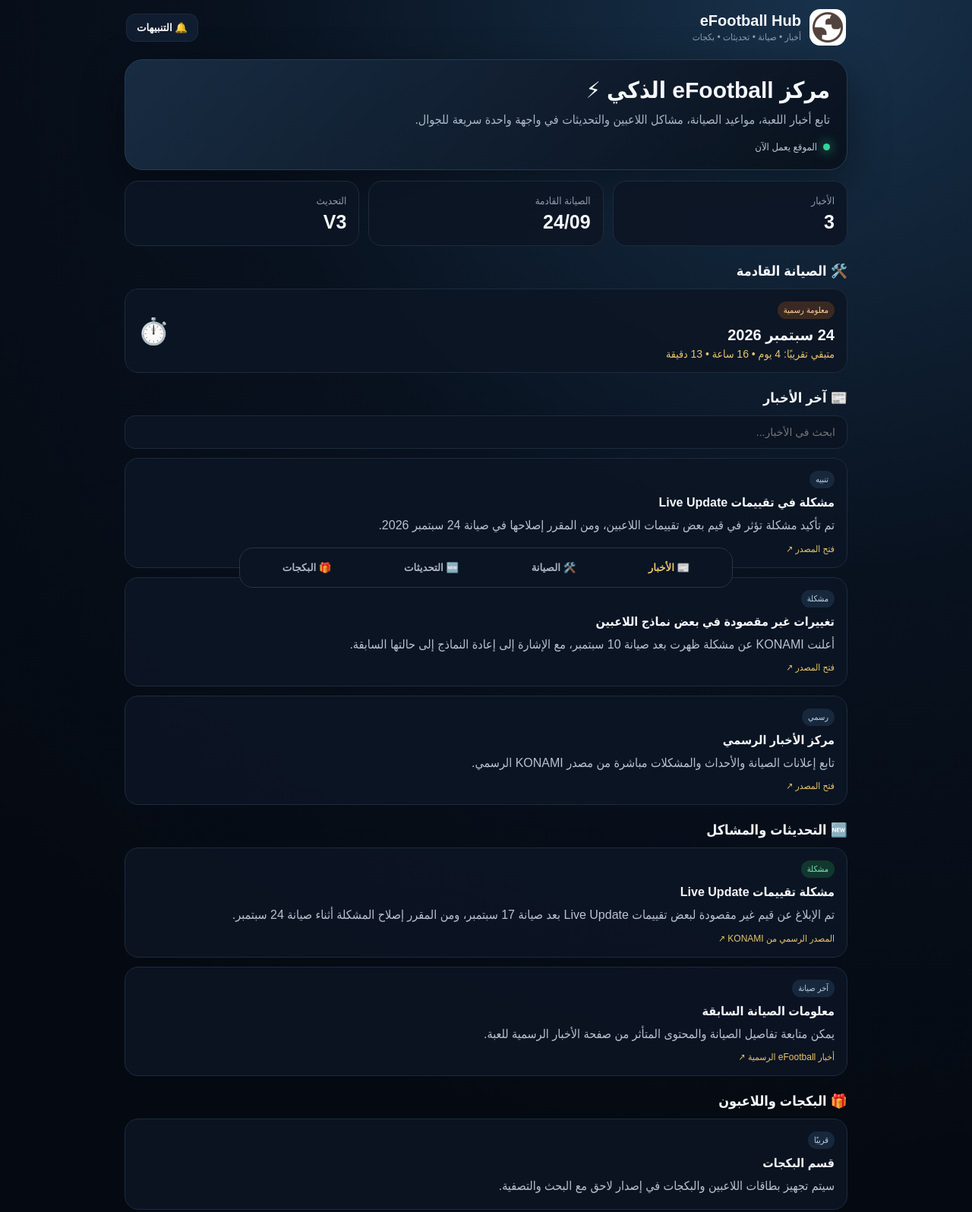
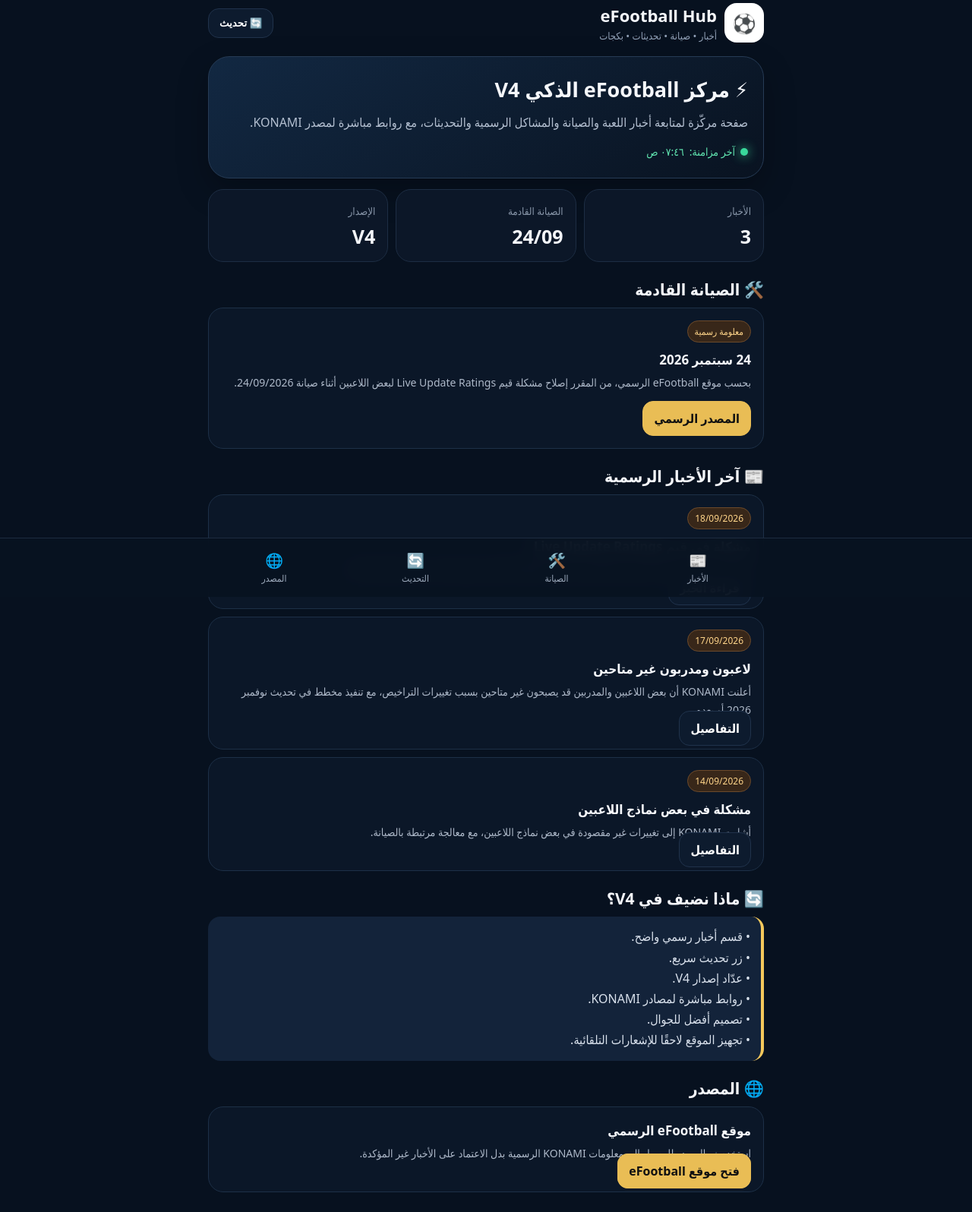
Before and after one commit to bndhmansyd85-creator/efootball-hub, a website: page index.html in a window 1280 px wide. Shown: the part 14-1610 px from the top of the page at 76% size. Drawn offline with Linux system fonts and the light colour scheme.

Commit message:
Add files via upload

```diff
--- a/index.html
+++ b/index.html
@@ -2,115 +2,107 @@
 <html lang="ar" dir="rtl">
 <head>
 <meta charset="utf-8">
-<meta name="viewport" content="width=device-width,initial-scale=1,viewport-fit=cover">
-<meta name="theme-color" content="#07111f">
-<meta name="description" content="eFootball Hub — أخبار eFootball والصيانة والتحديثات والبكجات">
-<title>eFootball Hub V3</title>
+<meta name="viewport" content="width=device-width,initial-scale=1">
+<meta name="theme-color" content="#08111f">
+<title>eFootball Hub V4</title>
 <style>
-:root{--bg:#050a12;--panel:#0c1524;--panel2:#101d30;--text:#f5f7fb;--muted:#8e9bad;--gold:#e6c56b;--green:#35d39a;--red:#ff667d;--line:#1d2b3e}
-*{box-sizing:border-box} body{margin:0;background:radial-gradient(circle at 85% 0,#18324b 0,#08111e 38%,#050a12 75%);color:var(--text);font-family:Arial,Tahoma,sans-serif;min-height:100vh}
-.wrap{max-width:980px;margin:auto;padding:18px 14px 90px}.top{display:flex;align-items:center;justify-content:space-between;gap:12px;padding:8px 2px 18px}
-.brand{display:flex;align-items:center;gap:11px}.brand img{width:48px;height:48px;border-radius:14px;object-fit:cover}.brand b{font-size:20px}.brand span{display:block;color:var(--muted);font-size:12px;margin-top:3px}
-button{border:0;color:var(--text);background:var(--panel2);border:1px solid var(--line);padding:10px 13px;border-radius:12px;cursor:pointer;font-weight:700}
-.hero{background:linear-gradient(135deg,rgba(25,45,68,.95),rgba(9,17,29,.98));border:1px solid #263b54;border-radius:24px;padding:22px;box-shadow:0 18px 55px #0006}
-.hero h1{margin:0 0 8px;font-size:30px}.hero p{margin:0;color:#aab6c6;line-height:1.7}
-.status{display:flex;align-items:center;gap:8px;margin-top:15px;color:#b8c5d5;font-size:13px}.dot{width:9px;height:9px;border-radius:50%;background:var(--green);box-shadow:0 0 15px var(--green)}
-.grid{display:grid;grid-template-columns:repeat(3,1fr);gap:12px;margin:14px 0}.stat,.card{background:rgba(12,21,36,.88);border:1px solid var(--line);border-radius:18px;padding:16px}.stat strong{display:block;font-size:25px;margin-top:5px}.stat small,.muted{color:var(--muted)}
-.section{margin-top:22px}.section h2{font-size:18px;margin:0 0 12px}.cards{display:grid;gap:12px}.card h3{margin:0 0 8px;font-size:16px}.card p{color:#b7c2d0;line-height:1.65;margin:0}.tag{display:inline-block;font-size:11px;padding:5px 8px;border-radius:999px;background:#17283d;color:#bcd0e5;margin-bottom:9px}.tag.live{background:#12372e;color:#72e5b7}.tag.warn{background:#3a2922;color:#ffd09a}
-.maintenance{display:flex;align-items:center;justify-content:space-between;gap:15px}.date{font-size:20px;font-weight:800}.count{font-variant-numeric:tabular-nums;color:var(--gold);font-size:14px;margin-top:5px}
-.nav{position:fixed;bottom:12px;left:50%;transform:translateX(-50%);width:min(650px,calc(100% - 24px));display:flex;justify-content:space-around;background:#0b1523ee;backdrop-filter:blur(14px);border:1px solid #25364a;border-radius:18px;padding:8px;z-index:5}.nav button{background:transparent;border:0;color:#a9b6c7}.nav button.active{color:var(--gold)}
-.search{width:100%;padding:13px 15px;background:#0a1422;border:1px solid var(--line);border-radius:14px;color:#fff;outline:0;font-size:14px;margin-bottom:12px}
-.footer{text-align:center;color:#667386;font-size:11px;margin-top:30px;line-height:1.7}
-a{color:inherit;text-decoration:none}.source{display:inline-block;margin-top:10px;color:var(--gold);font-size:12px}
-@media(max-width:650px){.grid{grid-template-columns:1fr 1fr}.hero h1{font-size:25px}.maintenance{align-items:flex-start;flex-direction:column}}
-@media(max-width:420px){.grid{grid-template-columns:1fr}.wrap{padding-left:11px;padding-right:11px}}
+*{box-sizing:border-box}body{margin:0;font-family:system-ui,-apple-system,"Segoe UI",Tahoma,Arial;background:#07111f;color:#f5f7fb}
+a{text-decoration:none;color:inherit}.wrap{max-width:760px;margin:auto;padding:18px 14px 90px}
+header{display:flex;align-items:center;justify-content:space-between;gap:12px;margin-bottom:18px}
+.brand{display:flex;align-items:center;gap:10px}.logo{width:52px;height:52px;border-radius:16px;background:#fff;display:grid;place-items:center;color:#152238;font-size:25px;font-weight:900}
+.brand h1{font-size:22px;margin:0}.brand p{margin:3px 0 0;color:#91a0b6;font-size:13px}
+button,.chip{border:1px solid #20324b;background:#0d1b2e;color:#fff;border-radius:14px;padding:11px 14px;font-weight:700}
+.hero{background:linear-gradient(145deg,#122842,#091321);border:1px solid #263b55;border-radius:28px;padding:24px 20px;margin-bottom:14px;box-shadow:0 16px 40px #0004}
+.hero h2{font-size:27px;margin:0 0 10px}.hero p{color:#b4c0d1;line-height:1.9;margin:0}.live{display:inline-flex;align-items:center;gap:7px;color:#61e6b1;margin-top:14px;font-size:14px}.dot{width:10px;height:10px;background:#39d89b;border-radius:50%;box-shadow:0 0 14px #39d89b}
+.grid{display:grid;grid-template-columns:repeat(3,1fr);gap:10px;margin:12px 0 20px}.stat{background:#0c1728;border:1px solid #1d2d43;border-radius:20px;padding:16px}.stat small{color:#8997aa}.stat b{display:block;font-size:25px;margin-top:6px}
+.section{margin-top:22px}.section h3{font-size:21px;margin:0 0 10px}.card{background:#0b1728;border:1px solid #1d3047;border-radius:20px;padding:16px;margin:10px 0}.tag{display:inline-block;font-size:12px;color:#ffd58a;background:#382719;border:1px solid #6c4a2b;padding:5px 9px;border-radius:99px;margin-bottom:8px}.card h4{margin:3px 0 7px;font-size:17px}.card p{margin:0;color:#aeb9c9;line-height:1.75;font-size:14px}.card .date{color:#73849a;font-size:12px;margin-top:9px}
+.notice{background:#13233a;border-right:4px solid #f4c85b;border-radius:16px;padding:13px 14px;line-height:1.7;color:#d9e1ec}
+.actions{display:flex;gap:8px;flex-wrap:wrap;margin-top:12px}.primary{background:#e9bd55;color:#111;border-color:#e9bd55}
+footer{position:fixed;bottom:0;left:0;right:0;background:#081321ee;backdrop-filter:blur(12px);border-top:1px solid #1d2c40}.nav{max-width:760px;margin:auto;display:grid;grid-template-columns:repeat(4,1fr);padding:8px}.nav a{text-align:center;color:#9eabbd;font-size:12px;padding:8px}.nav a b{display:block;color:#f3f6fb;font-size:19px;margin-bottom:2px}
+@media(max-width:560px){.grid{grid-template-columns:1fr}.hero h2{font-size:24px}}
 </style>
 </head>
 <body>
 <div class="wrap">
-  <header class="top">
-    <div class="brand">
-      <img src="logo.png" alt="eFootball Hub">
-      <div><b>eFootball Hub</b><span>أخبار • صيانة • تحديثات • بكجات</span></div>
-    </div>
-    <button id="notifyBtn">🔔 التنبيهات</button>
+<header>
+  <div class="brand"><div class="logo">⚽</div><div><h1>eFootball Hub</h1><p>أخبار • صيانة • تحديثات • بكجات</p></div></div>
+  <button onclick="location.reload()">🔄 تحديث</button>
 </header>
 
 <section class="hero">
-    <h1>مركز eFootball الذكي ⚡</h1>
-    <p>تابع أخبار اللعبة، مواعيد الصيانة، مشاكل اللاعبين والتحديثات في واجهة واحدة سريعة للجوال.</p>
-    <div class="status"><i class="dot"></i><span id="statusText">الموقع يعمل الآن</span></div>
+  <h2>⚡ مركز eFootball الذكي V4</h2>
+  <p>صفحة مركّزة لمتابعة أخبار اللعبة والصيانة والمشاكل الرسمية والتحديثات، مع روابط مباشرة لمصدر KONAMI.</p>
+  <div class="live"><span class="dot"></span> آخر مزامنة: <span id="sync">الآن</span></div>
 </section>
 
 <div class="grid">
-    <div class="stat"><small>الأخبار</small><strong id="newsCount">3</strong></div>
-    <div class="stat"><small>الصيانة القادمة</small><strong>24/09</strong></div>
-    <div class="stat"><small>التحديث</small><strong>V3</strong></div>
+  <div class="stat"><small>الأخبار</small><b>3</b></div>
+  <div class="stat"><small>الصيانة القادمة</small><b>24/09</b></div>
+  <div class="stat"><small>الإصدار</small><b>V4</b></div>
 </div>
 
 <section class="section" id="maintenance">
-    <h2>🛠️ الصيانة القادمة</h2>
-    <div class="card maintenance">
-      <div><span class="tag warn">معلومة رسمية</span><div class="date">24 سبتمبر 2026</div><div class="count" id="countdown">جارٍ حساب الموعد...</div></div>
-      <div style="font-size:34px">⏱️</div>
+<h3>🛠️ الصيانة القادمة</h3>
+<div class="card">
+<span class="tag">معلومة رسمية</span>
+<h4>24 سبتمبر 2026</h4>
+<p>بحسب موقع eFootball الرسمي، من المقرر إصلاح مشكلة قيم Live Update Ratings لبعض اللاعبين أثناء صيانة 24/09/2026.</p>
+<div class="actions"><a class="chip primary" href="https://www.konami.com/efootball/en-us/topic/news/5872" target="_blank">المصدر الرسمي</a></div>
 </div>
 </section>
 
 <section class="section" id="news">
-    <h2>📰 آخر الأخبار</h2>
-    <input id="search" class="search" placeholder="ابحث في الأخبار...">
-    <div class="cards" id="newsList"></div>
+<h3>📰 آخر الأخبار الرسمية</h3>
+<div class="card">
+<span class="tag">18/09/2026</span>
+<h4>مشكلة في قيم Live Update Ratings</h4>
+<p>تم تأكيد مشكلة تؤثر على قيم بعض اللاعبين، وذكرت KONAMI أنها ستُصلح خلال صيانة 24/09/2026.</p>
+<a class="chip" href="https://www.konami.com/efootball/en-us/topic/news/5872" target="_blank">قراءة الخبر</a>
+</div>
+<div class="card">
+<span class="tag">17/09/2026</span>
+<h4>لاعبون ومدربون غير متاحين</h4>
+<p>أعلنت KONAMI أن بعض اللاعبين والمدربين قد يصبحون غير متاحين بسبب تغييرات التراخيص، مع تنفيذ مخطط في تحديث نوفمبر 2026 أو بعده.</p>
+<a class="chip" href="https://www.konami.com/efootball/en/topic/news/5846" target="_blank">التفاصيل</a>
+</div>
+<div class="card">
+<span class="tag">14/09/2026</span>
+<h4>مشكلة في بعض نماذج اللاعبين</h4>
+<p>أشارت KONAMI إلى تغييرات غير مقصودة في بعض نماذج اللاعبين، مع معالجة مرتبطة بالصيانة.</p>
+<a class="chip" href="https://www.konami.com/efootball/en/topic/news/5835" target="_blank">التفاصيل</a>
+</div>
 </section>
 
 <section class="section" id="updates">
-    <h2>🆕 التحديثات والمشاكل</h2>
-    <div class="cards">
-      <article class="card"><span class="tag live">مشكلة</span><h3>مشكلة تقييمات Live Update</h3><p>تم الإبلاغ عن قيم غير مقصودة لبعض تقييمات Live Update بعد صيانة 17 سبتمبر، ومن المقرر إصلاح المشكلة أثناء صيانة 24 سبتمبر.</p><a class="source" href="https://www.konami.com/efootball/ar/topic/news/5872" target="_blank" rel="noopener">المصدر الرسمي من KONAMI ↗</a></article>
-      <article class="card"><span class="tag">آخر صيانة</span><h3>معلومات الصيانة السابقة</h3><p>يمكن متابعة تفاصيل الصيانة والمحتوى المتأثر من صفحة الأخبار الرسمية للعبة.</p><a class="source" href="https://www.konami.com/efootball/ar/topic/news/" target="_blank" rel="noopener">أخبار eFootball الرسمية ↗</a></article>
+<h3>🔄 ماذا نضيف في V4؟</h3>
+<div class="notice">
+• قسم أخبار رسمي واضح.<br>
+• زر تحديث سريع.<br>
+• عدّاد إصدار V4.<br>
+• روابط مباشرة لمصادر KONAMI.<br>
+• تصميم أفضل للجوال.<br>
+• تجهيز الموقع لاحقًا للإشعارات التلقائية.
 </div>
 </section>
 
-  <section class="section" id="packs">
-    <h2>🎁 البكجات واللاعبون</h2>
-    <div class="card"><span class="tag">قريبًا</span><h3>قسم البكجات</h3><p>سيتم تجهيز بطاقات اللاعبين والبكجات في إصدار لاحق مع البحث والتصفية.</p></div>
+<section class="section" id="source">
+<h3>🌐 المصدر</h3>
+<div class="card">
+<h4>موقع eFootball الرسمي</h4>
+<p>استخدم زر المصدر للوصول إلى معلومات KONAMI الرسمية بدل الاعتماد على الأخبار غير المؤكدة.</p>
+<a class="chip primary" href="https://www.konami.com/efootball/" target="_blank">فتح موقع eFootball</a>
+</div>
 </section>
-
-  <div class="footer">eFootball Hub V3 • تطبيق معلوماتي غير رسمي • eFootball™ علامة تجارية مملوكة لـ KONAMI</div>
 </div>
 
-<nav class="nav">
-  <button class="active" onclick="go('news',this)">📰 الأخبار</button>
-  <button onclick="go('maintenance',this)">🛠️ الصيانة</button>
-  <button onclick="go('updates',this)">🆕 التحديثات</button>
-  <button onclick="go('packs',this)">🎁 البكجات</button>
-</nav>
-
+<footer><nav class="nav">
+<a href="#news"><b>📰</b>الأخبار</a>
+<a href="#maintenance"><b>🛠️</b>الصيانة</a>
+<a href="#updates"><b>🔄</b>التحديث</a>
+<a href="#source"><b>🌐</b>المصدر</a>
+</nav></footer>
 <script>
-const news=[
- {tag:'تنبيه',title:'مشكلة في تقييمات Live Update',text:'تم تأكيد مشكلة تؤثر في قيم بعض تقييمات اللاعبين، ومن المقرر إصلاحها في صيانة 24 سبتمبر 2026.',url:'https://www.konami.com/efootball/ar/topic/news/5872'},
- {tag:'مشكلة',title:'تغييرات غير مقصودة في بعض نماذج اللاعبين',text:'أعلنت KONAMI عن مشكلة ظهرت بعد صيانة 10 سبتمبر، مع الإشارة إلى إعادة النماذج إلى حالتها السابقة.',url:'https://www.konami.com/efootball/ar/topic/news/5835'},
- {tag:'رسمي',title:'مركز الأخبار الرسمي',text:'تابع إعلانات الصيانة والأحداث والمشكلات مباشرة من مصدر KONAMI الرسمي.',url:'https://www.konami.com/efootball/ar/topic/news/'}
-];
-function render(filter=''){
- const box=document.getElementById('newsList');
- const f=filter.trim().toLowerCase();
- box.innerHTML=news.filter(n=>(n.title+n.text+n.tag).toLowerCase().includes(f)).map(n=>`<article class="card"><span class="tag">${n.tag}</span><h3>${n.title}</h3><p>${n.text}</p><a class="source" href="${n.url}" target="_blank" rel="noopener">فتح المصدر ↗</a></article>`).join('');
-}
-render();
-document.getElementById('search').addEventListener('input',e=>render(e.target.value));
-function go(id,btn){document.getElementById(id).scrollIntoView({behavior:'smooth',block:'start'});document.querySelectorAll('.nav button').forEach(x=>x.classList.remove('active'));btn.classList.add('active')}
-document.getElementById('notifyBtn').onclick=async()=>{
- if(!('Notification' in window)){alert('التنبيهات غير مدعومة في هذا المتصفح.');return}
- const p=await Notification.requestPermission();
- alert(p==='granted'?'تم تفعيل إذن التنبيهات على هذا الجهاز.':'لم يتم تفعيل التنبيهات.');
-};
-function tick(){
- const target=new Date('2026-09-24T00:00:00Z').getTime(), now=Date.now(), d=target-now;
- if(d<=0){document.getElementById('countdown').textContent='الموعد وصل أو انتهى — راجع الأخبار الرسمية';return}
- const days=Math.floor(d/86400000),h=Math.floor(d%86400000/3600000),m=Math.floor(d%3600000/60000);
- document.getElementById('countdown').textContent=`متبقي تقريبًا: ${days} يوم • ${h} ساعة • ${m} دقيقة`;
-}
-tick();setInterval(tick,60000);
+document.getElementById("sync").textContent = new Date().toLocaleString("ar-YE",{hour:"2-digit",minute:"2-digit"});
 </script>
 </body>
 </html>
```
Lines whose indentation alone changed are shown as unchanged.
